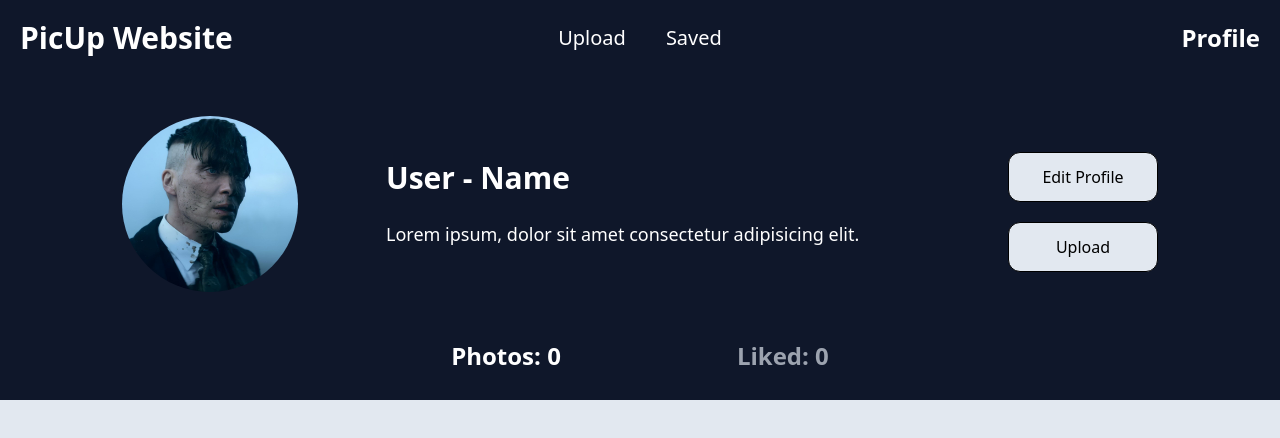
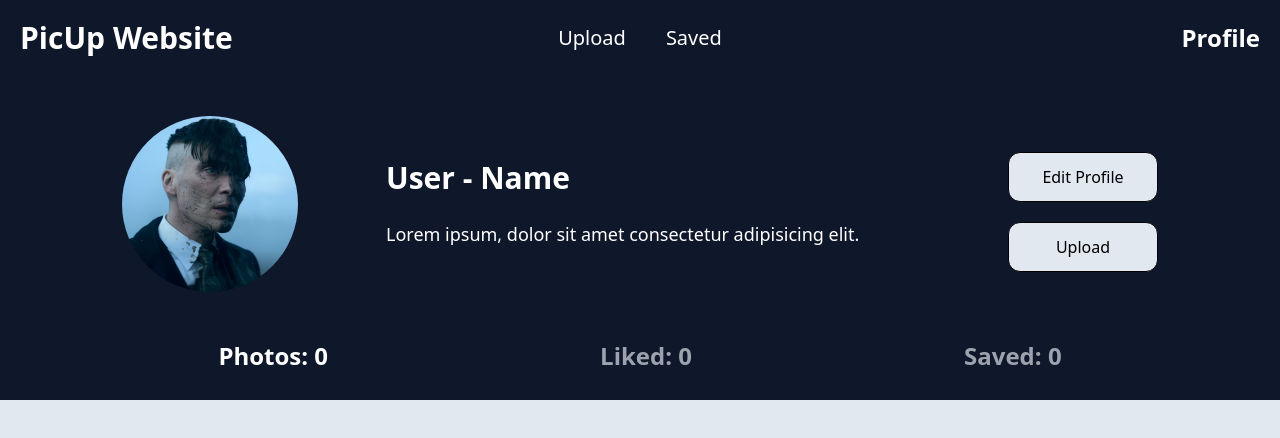
Before and after one commit to ALI-HUP/PicUp-website, a Next.js app: page /headers/profile in a window 1280 px wide. Shown: the top 438 px of the page. Built offline with nearby package versions, Linux system fonts and the light colour scheme.

Commit message:
add saved page to profile page

```diff
--- a/app/headers/profile/page.tsx
+++ b/app/headers/profile/page.tsx
@@ -12,6 +12,7 @@ import Button from "@/components/Button";
 const Profile = () => {
   const [uploadedImages, setUploadedImages] = useState<(string | StaticImageData)[]>([]);
   const [likedImages, setLikedImages] = useState<(string | StaticImageData)[]>([]);
+  const [savedImages, setSavedImages] = useState<string[]>([]);
   const [isEditing, setIsEditing] = useState(false);
   const [userName, setUserName] = useState("User - Name");
   const [userBio, setUserBio] = useState("Lorem ipsum, dolor sit amet consectetur adipisicing elit.");
@@ -27,6 +28,9 @@ const Profile = () => {
     if (storedLikedImages) {
       setLikedImages(JSON.parse(storedLikedImages));
     }
+
+    const storedSavedImages = JSON.parse(localStorage.getItem("savedImages") || "[]");
+    setSavedImages(storedSavedImages);
   }, []);
 
   const downloadLinks = uploadedImages.map((_, index) => `https://your-website-link.com/${index + 1}`);
@@ -91,7 +95,7 @@ const Profile = () => {
           </div>
         </div>
 
-        <div className="flex justify-center space-x-40 text-2xl pb-5 font-bold">
+        <div className="flex justify-center space-x-64 text-2xl pb-5 font-bold">
           <button
             className={`p-2 ${activeTab === "photos" ? "text-white" : "text-gray-400"}`}
             onClick={() => handleTabClick("photos")}
@@ -104,12 +108,19 @@ const Profile = () => {
           >
             Liked: {likedImages.length}
           </button>
+          <button
+            className={`p-2 ${activeTab === "saved" ? "text-white" : "text-gray-400"}`}
+            onClick={() => handleTabClick("saved")}
+          >
+            Saved: {savedImages.length}
+          </button>
         </div>
       </div>
 
       <div className="mt-5">
         {activeTab === "photos" && <ImageGrid images={uploadedImages as (string | StaticImageData)[]} downloadLinks={downloadLinks} />}
         {activeTab === "liked" && <ImageGrid images={likedImages as (string | StaticImageData)[]} downloadLinks={downloadLinks} />}
+        {activeTab === "saved" && <ImageGrid images={savedImages as string[]} downloadLinks={savedImages as string[]} />}
       </div>
     </div>
   );
```
